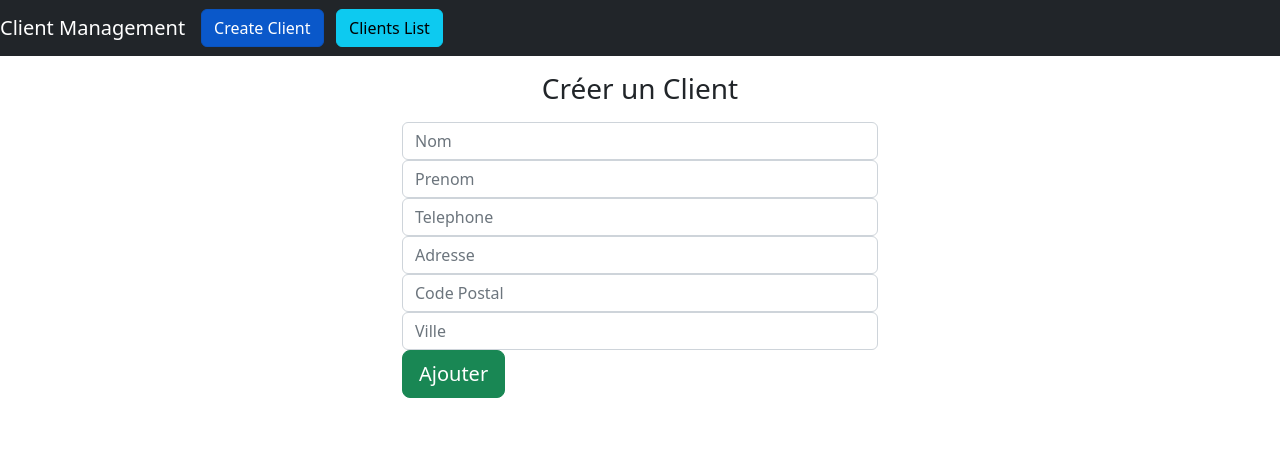
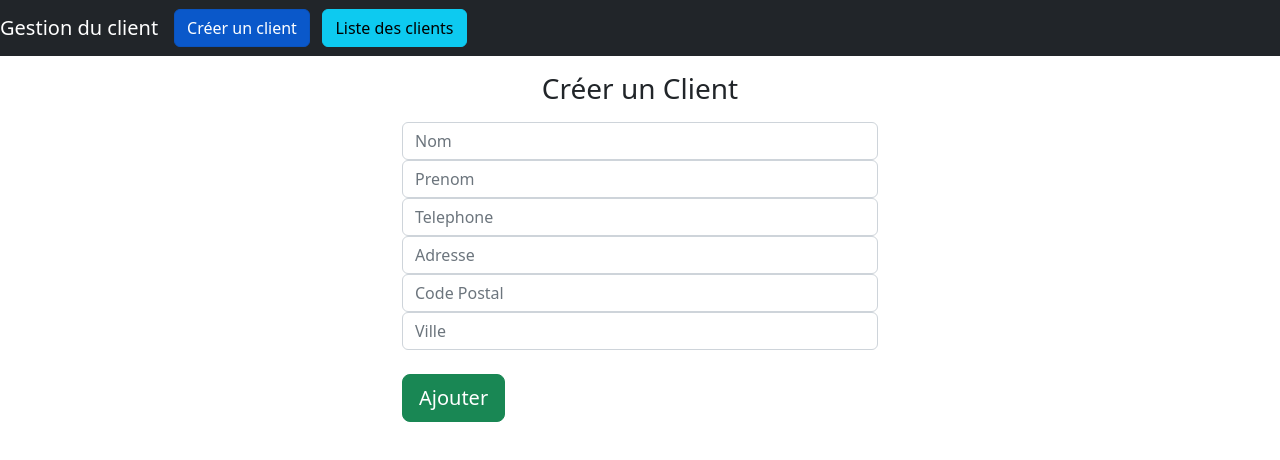
Before and after one commit to lpavius/PBAngular, an Angular app: page /create-client in a window 1280 px wide. Shown: the top 460 px of the page. Built offline with nearby package versions, Linux system fonts and the light colour scheme.

Commit message:
remplacer les mots en anglais en francais

```diff
--- a/src/app/app.component.html
+++ b/src/app/app.component.html
@@ -10,14 +10,14 @@
 
 <div>
   <nav class="navbar navbar-expand navbar-dark bg-dark">
-    <a href="#" class="navbar-brand">Client Management</a>
+    <a href="#" class="navbar-brand">Gestion du client</a>
     <div class="navbar-nav mr-auto">
       <li class="nav-item">
-        <a  class="btn btn-primary"  routerLinkActive="active" routerLink="/create-client" >Create Client </a>&nbsp;&nbsp;&nbsp;
+        <a  class="btn btn-primary"  routerLinkActive="active" routerLink="/create-client" >Créer un client </a>&nbsp;&nbsp;&nbsp;
 
       </li>
       <li class="nav-item">
-         <a class="btn btn-info" routerLinkActive="active" routerLink="/clients-list">Clients List</a>
+         <a class="btn btn-info" routerLinkActive="active" routerLink="/clients-list">Liste des clients</a>
       </li>
     </div>
   </nav>
--- a/src/app/client-create/client-create.component.html
+++ b/src/app/client-create/client-create.component.html
@@ -4,7 +4,7 @@
             <h3 class="mb-3 text-center">Créer un Client</h3>
 
             <div class="form-group">
-                <input type="text" [(ngModel)]="clientDetails.nom" name="nom"  class="form-control" placeholder="Nom">
+                <input type="text" [(ngModel)]="clientDetails.nom" name="nom"  class="form-control" placeholder="Nom" >
                 <input type="text" [(ngModel)]="clientDetails.prenom" name="prenom"  class="form-control" placeholder="Prenom">
                 <!-- <input type="text" [(ngModel)]="clientDetails.login" name="login"  class="form-control" placeholder="Login"> -->
                 <input type="text" [(ngModel)]="clientDetails.telephone" name="telephone"  class="form-control"
@@ -12,7 +12,7 @@
                 <input type="text" [(ngModel)]="clientDetails.adresse.rue" name="adresss"  class="form-control" placeholder="Adresse">
                 <input type="text" [(ngModel)]="clientDetails.adresse.codePostal" name="codepostal"  class="form-control" placeholder="Code Postal">
                 <input type="text" [(ngModel)]="clientDetails.adresse.ville" name="ville"  class="form-control"
-                        placeholder="Ville">
+                        placeholder="Ville"> <br>
                 <button class="btn btn-success btn-lg btn-block" (click)="addClient()">Ajouter</button>
             </div>
         </form>
--- a/src/app/client-list/client-list.component.html
+++ b/src/app/client-list/client-list.component.html
@@ -28,8 +28,8 @@
             <td>{{c.prenom}}</td>
             <!-- <td>{{c.login}}</td> -->
             <td >
-              <button class="btn btn-info mr-1" routerLink="/client-show/{{c.id}}">Détails</button>
-              <button class="btn btn-warning mr-1" routerLink="/client-edit/{{c.id}}">Mettre à Jour</button>
+              <button class="btn btn-info mr-1" routerLink="/client-show/{{c.id}}">Détails</button>&nbsp;&nbsp;&nbsp;
+              <button class="btn btn-warning mr-1" routerLink="/client-edit/{{c.id}}">Mettre à Jour</button>&nbsp;&nbsp;&nbsp;
               <button class="btn btn-danger" (click)="deleteClient(c.id)">Effacer</button>
             </td>
             <td>
--- a/src/app/client-show/client-show.component.html
+++ b/src/app/client-show/client-show.component.html
@@ -8,7 +8,7 @@
     <h5 class="card-title">{{clientDetails.prenom}} {{clientDetails.nom}}</h5>
     <h6 class="card-subtitle mb-2 text-muted">Téléphone</h6><p class="card-text">{{clientDetails.telephone}}</p>
     <h6 class="card-subtitle mb-2 text-muted">Adresse</h6><p class="card-text">{{clientDetails.adresse.numero}} {{clientDetails.adresse.rue}} {{clientDetails.adresse.ville}} </p>
-    <a href="#" class="btn btn-primary" (click)="gotoList()" >Back to client list</a>
+    <a href="#" class="btn btn-primary" (click)="gotoList()" >Retour à la liste des clients</a>
   </div>
 </div>
 
```
